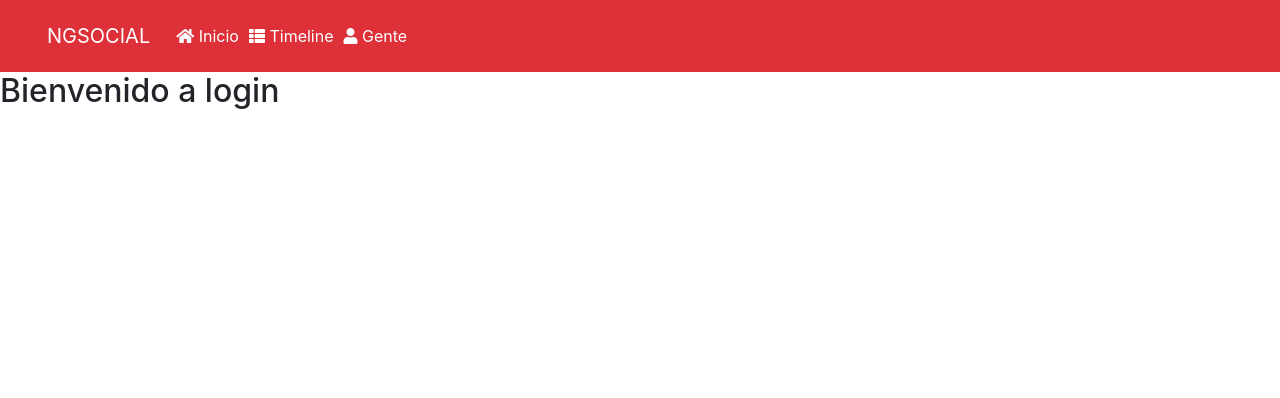
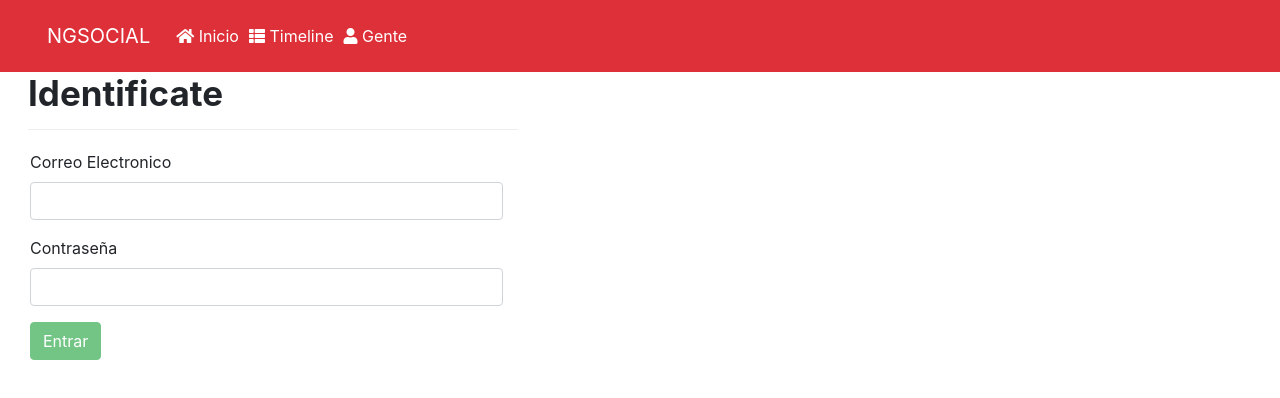
Before and after one commit to eulalionava/Red-social, an Angular app: page / in a window 1280 px wide. Shown: the top 398 px of the page. Built offline with nearby package versions, Linux system fonts and the light colour scheme.

Commit message:
Maquetacion de ligin

```diff
--- a/src/app/componets/login/login.component.html
+++ b/src/app/componets/login/login.component.html
@@ -1 +1,22 @@
-<h2>Bienvenido a login</h2>
+<div class="col-lg-5">
+  <h2 class="h1-strong">{{title}}</h2>
+  <form #loginForm="ngForm" (ngSubmit)="onSubmit()" class="col-lg-12">
+    <p>
+      <label for="">Correo Electronico</label>
+      <input type="email" name="email" #email="ngModel" [(ngModel)]="user.email"
+      class="form-control" required pattern="[a-z0-9._%+-]+@[a-z0-9.-]+\.[a-z]{2,4}$">
+      <span *ngIf="!email.valid && email.touched">
+        El email no es correcto
+      </span>
+    </p>
+    <p>
+      <label for="">Contraseña</label>
+      <input type="email" name="password" #password="ngModel" [(ngModel)]="user.password"
+      class="form-control" required>
+      <span *ngIf="!password.valid && password.touched">
+        La contraseña es obligatoria
+      </span>
+    </p>
+    <input type="submit" value="Entrar" class="btn btn-success" [disabled]="!loginForm.form.valid">
+  </form>
+</div>
--- a/src/app/componets/login/login.component.ts
+++ b/src/app/componets/login/login.component.ts
@@ -1,14 +1,33 @@
 import { Component, OnInit } from '@angular/core';
+import { Router,ActivatedRoute,Params } from '@angular/router';
+import { User } from '../../models/user';
+import { UserService } from '../../services/user.service';
 
 @Component({
   selector: 'app-login',
-  templateUrl: './login.component.html'
+  templateUrl: './login.component.html',
+  providers:[UserService]
 })
 export class LoginComponent implements OnInit {
+  public title:string;
+  public user:User;
 
-  constructor() { }
+  constructor(
+    private _route:ActivatedRoute,
+    private _router:Router,
+    private _service:UserService
+  ) {
+    this.title = 'Identificate';
+    this.user=new User('','','','','','','ROLE_USER','')
+   }
 
   ngOnInit() {
   }
 
+  onSubmit(){
+    alert(this.user.email);
+    alert(this.user.password);
+    console.log(this.user);
+  }
+
 }
--- a/src/app/componets/register/register.component.html
+++ b/src/app/componets/register/register.component.html
@@ -1,6 +1,14 @@
 <div class="col-lg-5">
   <h2 class="h1-strong">{{title}}</h2>
-  <form #registerForm="ngForm" (ngSubmit)="onSubmit()" class="col-lg-12">
+  <div class="alert alert-success" *ngIf="estatus == 'success' " >
+    <a [routerLink]="['login']">Idetificate aqui</a>
+    Registro completado correctamente
+  </div>
+  <div class="alert alert-danger" *ngIf="estatus == 'error' " >
+      El registro no ha podido completarse,quizas tu email o nick ya este en uso,
+      intentalo de nuevo con otros datos
+    </div>
+  <form #registerForm="ngForm" (ngSubmit)="onSubmit(registerForm)" class="col-lg-12">
     <p>
       <label for="">Nombre</label>
       <input type="text" name="name" #name="ngModel" [(ngModel)]="user.name"
@@ -27,7 +35,7 @@
     </p>
     <p>
       <label for="">Contraseña</label>
-      <input type="text" name="password" #password="ngModel" [(ngModel)]="user.password"
+      <input type="password" name="password" #password="ngModel" [(ngModel)]="user.password"
       class="form-control" required>
       <span *ngIf="!password.valid &&  password.touched">La  contraseña es obligatoria !!</span>
     </p>
--- a/src/app/componets/register/register.component.ts
+++ b/src/app/componets/register/register.component.ts
@@ -11,6 +11,7 @@
 export class RegisterComponent implements OnInit {
   public title:string;
   public user:User;
+  public estatus:string;
 
   constructor(
     private _route:ActivatedRoute,
@@ -24,8 +25,21 @@
   ngOnInit() {
   }
 
-  onSubmit(){
-    this._service.register(this.user);
+  onSubmit(form){
+    //llama al servicio
+    this._service.register(this.user).subscribe(
+      response=>{
+        if(response['user'] && response['user']._id){
+          this.estatus = 'success';
+          form.reset();
+        }else{
+          this.estatus ='error';
+        }
+      },
+      error=>{
+        console.log(<any>error);
+      }
+    )
   }
 
 }
--- a/src/app/services/global.ts
+++ b/src/app/services/global.ts
@@ -1,3 +1,3 @@
 export var GLOBAL = {
-  url:'http://localhost/3800/api'
+  url:'http://localhost:3800/api/'
 }
--- a/src/app/services/user.service.ts
+++ b/src/app/services/user.service.ts
@@ -12,8 +12,10 @@
     this.url = GLOBAL.url;
   }
 
-  register(to_user_register){
-    console.log(to_user_register);
-    console.log(this.url);
+  register(user:User){
+    let params = JSON.stringify(user);
+    let headers = new HttpHeaders().set('Content-Type','application/json');
+    //regresa los datos
+    return this._http.post(this.url+'register',params,{headers:headers});
   }
 }
```
